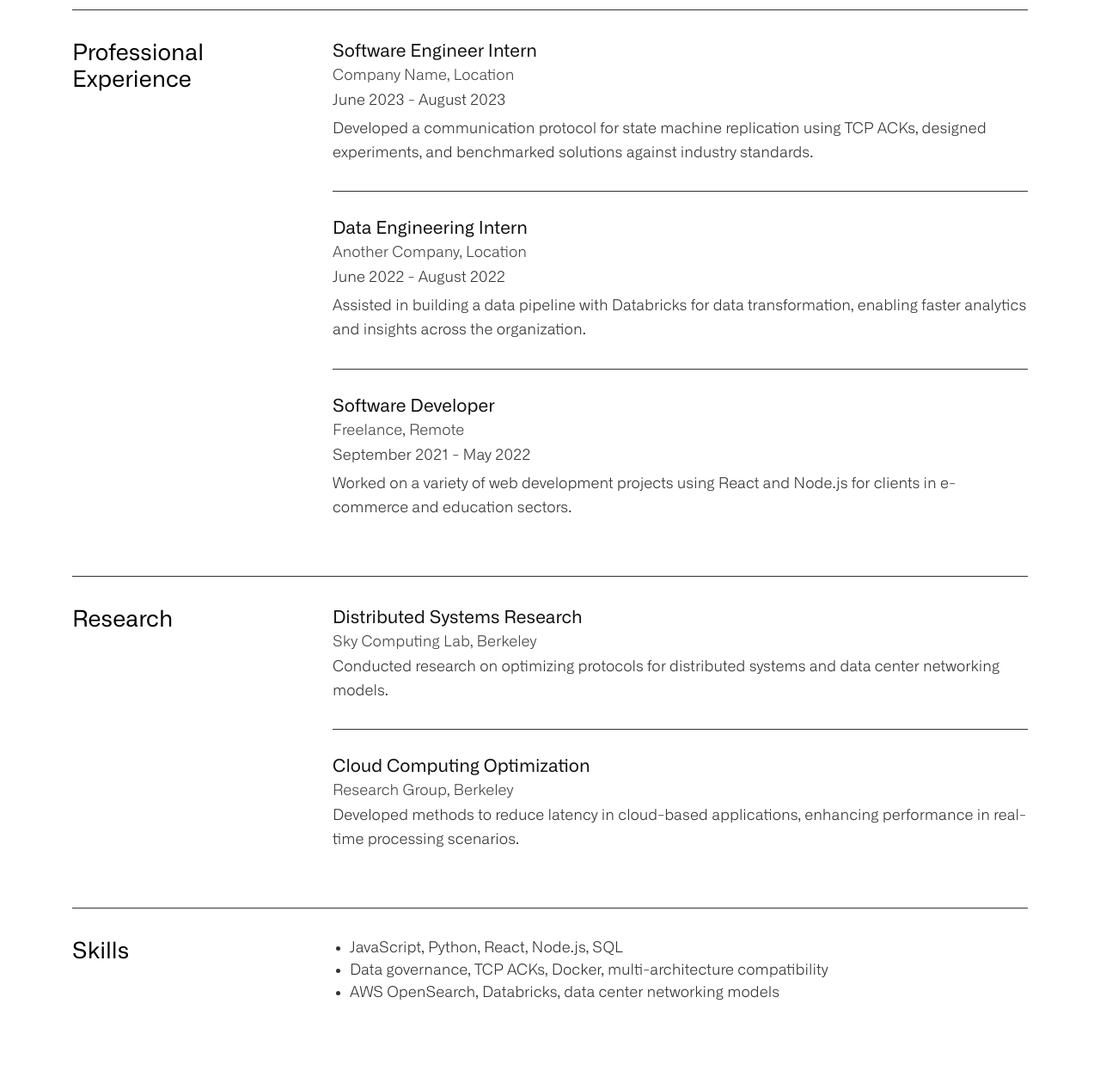
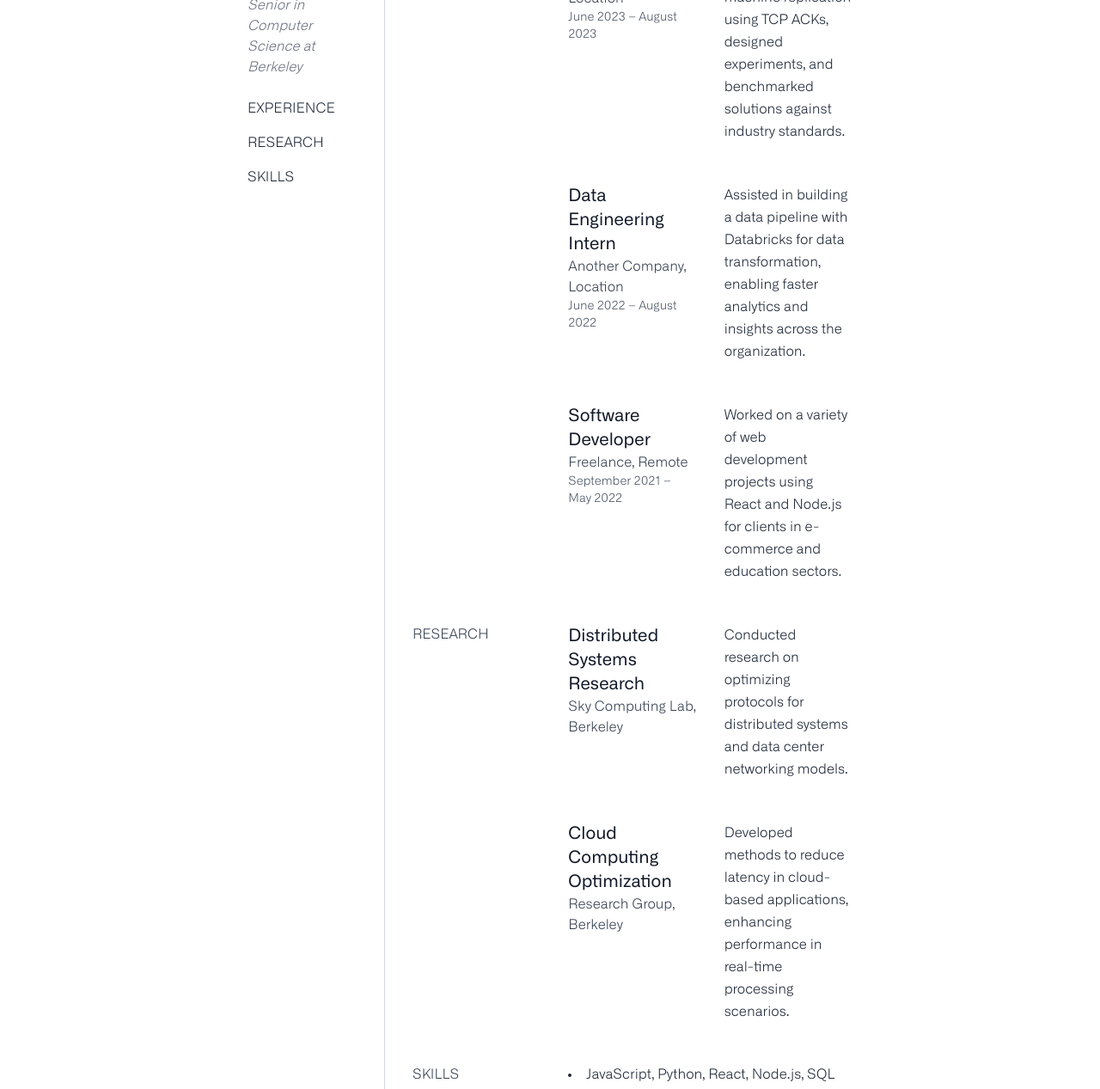
Before and after one commit to chawinphat/chawinphat.github.io, a plain HTML site: page index.html in a window 1280 px wide. Shown: the part 158-1425 px from the top of the page at 86% size. Before the commit the page ends 1348 px from the top, so only its background shows below. Drawn offline with nearby package versions, Linux system fonts and the light colour scheme; files whose address does not match are found by name.

Commit message:
new style

```diff
--- a/index.html
+++ b/index.html
@@ -3,75 +3,144 @@
 <head>
   <meta charset="UTF-8">
   <meta name="viewport" content="width=device-width, initial-scale=1.0">
-    <title>John Doe's Resume</title>
-    <link rel="stylesheet" href="styles.css">
+  <title>John Doe — Portfolio</title>
+  <script src="https://cdn.tailwindcss.com"></script>
+  <style>
+    @font-face {
+      font-family: 'Alliance No.1';
+      src: url('resources/fonts/AllianceNo1-Light.woff2') format('woff2'),
+           url('resources/fonts/AllianceNo1-Light.woff') format('woff');
+      font-weight: 300;
+      font-style: normal;
+    }
+    @font-face {
+      font-family: 'Alliance No.1';
+      src: url('resources/fonts/AllianceNo1-Regular.woff2') format('woff2'),
+           url('resources/fonts/AllianceNo1-Regular.woff') format('woff');
+      font-weight: 400;
+      font-style: normal;
+    }
+    /* Thin scrollbar styling */
+    html { scrollbar-width: thin; scrollbar-color: rgba(0,0,0,0.3) transparent; }
+    body::-webkit-scrollbar { width: 6px; }
+    body::-webkit-scrollbar-track { background: transparent; }
+    body::-webkit-scrollbar-thumb { background-color: rgba(0,0,0,0.3); border-radius: 3px; }
+  </style>
 </head>
-<body>
-    <header>
-        <h1>John Doe</h1>
-        <p>Senior in Computer Science at Berkeley</p>
-    </header>
+<body class="bg-white text-gray-800 antialiased flex justify-center pt-8" style="font-family: 'Alliance No.1', system-ui, -apple-system, BlinkMacSystemFont, 'Segoe UI', Roboto, 'Helvetica Neue', Arial, sans-serif;">
 
-    <main class="content-grid">
-        <div class="divider category-divider"></div>
-        <!-- Professional Experience Section -->
-        <div class="section-title">
-            <h2>Professional Experience</h2>
+  <div class="flex min-h-screen w-3/5">
+    <!-- Left Panel -->
+    <aside class="w-1/4 bg-white border-r border-gray-300 p-8 flex flex-col">
+      <h1 class="text-4xl font-normal text-black mb-2">John Doe</h1>
+      <p class="text-base font-light text-gray-500 italic mb-6">Senior in Computer Science at Berkeley</p>
+      <nav class="flex flex-col space-y-4">
+        <a href="#experience" class="text-base font-light uppercase hover:underline">Experience</a>
+        <a href="#research" class="text-base font-light uppercase hover:underline">Research</a>
+        <a href="#skills" class="text-base font-light uppercase hover:underline">Skills</a>
+      </nav>
+    </aside>
+
+    <!-- Right Panel -->
+    <main class="flex-1 p-8">
+      <!-- Experience Section -->
+      <section id="experience" class="mb-12">
+        <div class="space-y-12">
+          <!-- First Entry with Section Label -->
+          <div class="grid grid-cols-3 gap-x-8 items-start">
+            <div>
+              <p class="text-base font-light uppercase text-gray-700">Professional Experience</p>
             </div>
-        <div class="section-content">
-            <div class="experience-item">
-                <h3>Software Engineer Intern</h3>
-                <h4>Company Name, Location</h4>
-                <p>June 2023 - August 2023</p>
-                <p>Developed a communication protocol for state machine replication using TCP ACKs, designed experiments, and benchmarked solutions against industry standards.</p>
+            <div>
+              <h3 class="text-xl font-normal text-gray-900">Software Engineer Intern</h3>
+              <h4 class="text-base font-light text-gray-700">Company Name, Location</h4>
+              <p class="text-sm font-light text-gray-600">June 2023 – August 2023</p>
             </div>
-            <div class="divider experience-divider"></div>
-            <div class="experience-item">
-                <h3>Data Engineering Intern</h3>
-                <h4>Another Company, Location</h4>
-                <p>June 2022 - August 2022</p>
-                <p>Assisted in building a data pipeline with Databricks for data transformation, enabling faster analytics and insights across the organization.</p>
-            </div>
-            <div class="divider experience-divider"></div>
-            <div class="experience-item">
-                <h3>Software Developer</h3>
-                <h4>Freelance, Remote</h4>
-                <p>September 2021 - May 2022</p>
-                <p>Worked on a variety of web development projects using React and Node.js for clients in e-commerce and education sectors.</p>
+            <div>
+              <p class="text-base font-light leading-relaxed">
+                Developed a communication protocol for state machine replication using TCP ACKs, designed experiments, and benchmarked solutions against industry standards.
+              </p>
             </div>
           </div>
-        <div class="divider category-divider"></div>
+          <!-- Subsequent Entries without Label -->
+          <div class="grid grid-cols-3 gap-x-8 items-start">
+            <div></div>
+            <div>
+              <h3 class="text-xl font-normal text-gray-900">Data Engineering Intern</h3>
+              <h4 class="text-base font-light text-gray-700">Another Company, Location</h4>
+              <p class="text-sm font-light text-gray-600">June 2022 – August 2022</p>
+            </div>
+            <div>
+              <p class="text-base font-light leading-relaxed">
+                Assisted in building a data pipeline with Databricks for data transformation, enabling faster analytics and insights across the organization.
+              </p>
+            </div>
+          </div>
+          <div class="grid grid-cols-3 gap-x-8 items-start">
+            <div></div>
+            <div>
+              <h3 class="text-xl font-normal text-gray-900">Software Developer</h3>
+              <h4 class="text-base font-light text-gray-700">Freelance, Remote</h4>
+              <p class="text-sm font-light text-gray-600">September 2021 – May 2022</p>
+            </div>
+            <div>
+              <p class="text-base font-light leading-relaxed">
+                Worked on a variety of web development projects using React and Node.js for clients in e-commerce and education sectors.
+              </p>
+            </div>
+          </div>
+        </div>
+      </section>
 
       <!-- Research Section -->
-        <div class="section-title">
-            <h2>Research</h2>
+      <section id="research" class="mb-12">
+        <div class="space-y-12">
+          <div class="grid grid-cols-3 gap-x-8 items-start">
+            <div>
+              <p class="text-base font-light uppercase text-gray-700">Research</p>
             </div>
-        <div class="section-content">
-            <div class="research-item">
-                <h3>Distributed Systems Research</h3>
-                <h4>Sky Computing Lab, Berkeley</h4>
-                <p>Conducted research on optimizing protocols for distributed systems and data center networking models.</p>
+            <div>
+              <h3 class="text-xl font-normal text-gray-900">Distributed Systems Research</h3>
+              <h4 class="text-base font-light text-gray-700">Sky Computing Lab, Berkeley</h4>
             </div>
-            <div class="divider experience-divider"></div>
-            <div class="research-item">
-                <h3>Cloud Computing Optimization</h3>
-                <h4>Research Group, Berkeley</h4>
-                <p>Developed methods to reduce latency in cloud-based applications, enhancing performance in real-time processing scenarios.</p>
+            <div>
+              <p class="text-base font-light leading-relaxed">
+                Conducted research on optimizing protocols for distributed systems and data center networking models.
+              </p>
             </div>
           </div>
-        <div class="divider category-divider"></div>
+          <div class="grid grid-cols-3 gap-x-8 items-start">
+            <div></div>
+            <div>
+              <h3 class="text-xl font-normal text-gray-900">Cloud Computing Optimization</h3>
+              <h4 class="text-base font-light text-gray-700">Research Group, Berkeley</h4>
+            </div>
+            <div>
+              <p class="text-base font-light leading-relaxed">
+                Developed methods to reduce latency in cloud-based applications, enhancing performance in real-time processing scenarios.
+              </p>
+            </div>
+          </div>
+        </div>
+      </section>
 
       <!-- Skills Section -->
-        <div class="section-title">
-            <h2>Skills</h2>
+      <section id="skills">
+        <div class="grid grid-cols-3 gap-x-8 items-start">
+          <div>
+            <p class="text-base font-light uppercase text-gray-700">Skills</p>
           </div>
-        <div class="section-content">
-            <ul>
+          <div class="col-span-2">
+            <ul class="list-disc list-inside space-y-2 text-base font-light text-gray-800">
               <li>JavaScript, Python, React, Node.js, SQL</li>
               <li>Data governance, TCP ACKs, Docker, multi-architecture compatibility</li>
               <li>AWS OpenSearch, Databricks, data center networking models</li>
             </ul>
           </div>
+        </div>
+      </section>
     </main>
+  </div>
+
 </body>
 </html>
```
Lines whose indentation alone changed are shown as unchanged.
